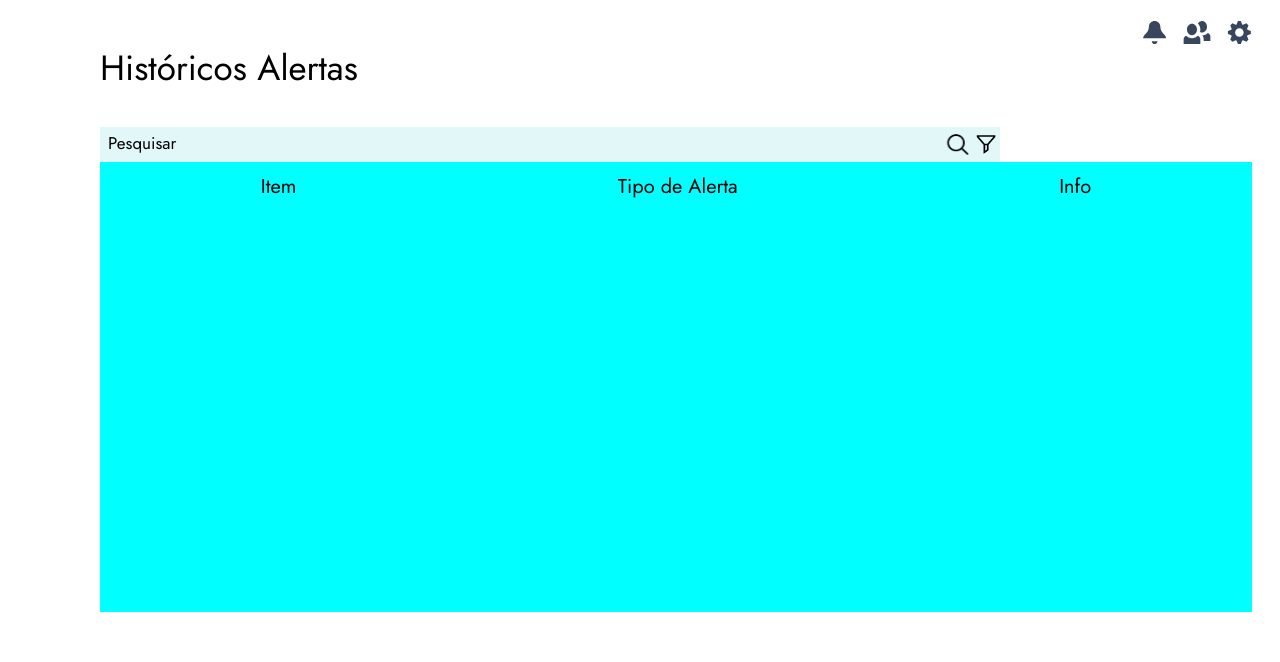
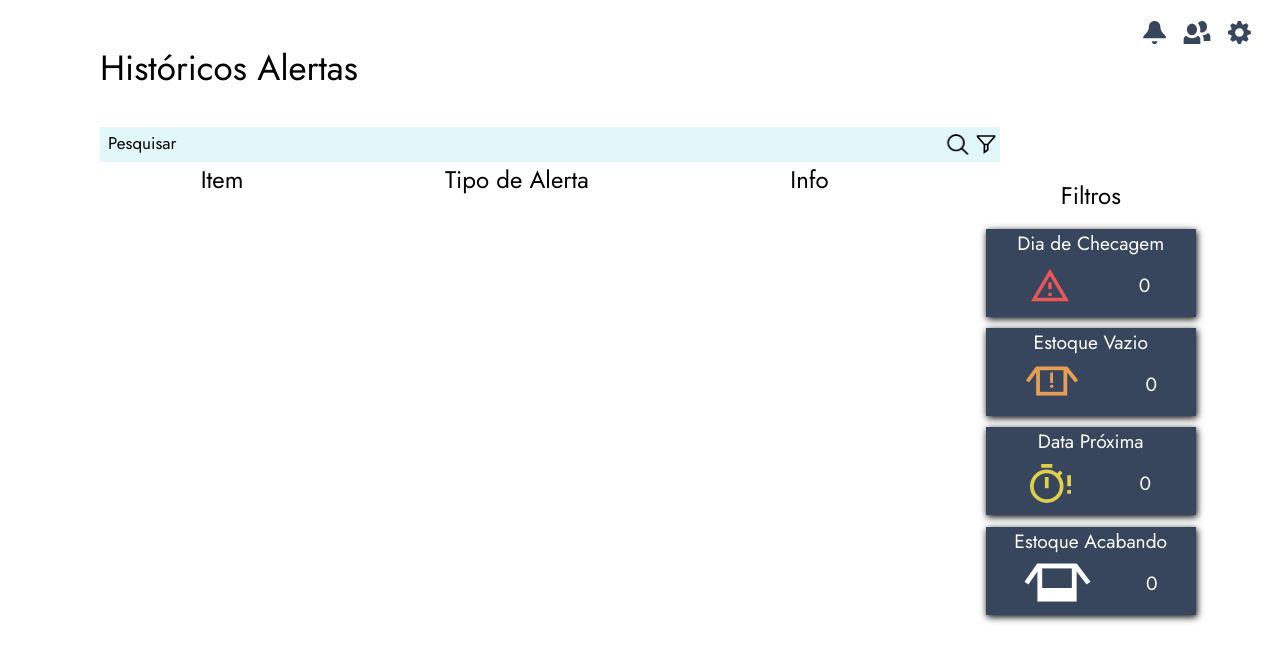
Before and after one commit to Gourmet-Inventory/Front, a React (Create React App) app in the folder gourmet-inventory/: page /gourmet-inventory/alertas in a window 1280 px wide. Shown: the top 662 px of the page. Built offline with nearby package versions, Linux system fonts and the light colour scheme.

Commit message:
Modal cadastro finalizada

```diff
--- /dev/null
+++ b/gourmet-inventory/src/components/modalCadastroForn/ModalCadastro.jsx
@@ -0,0 +1,27 @@
+import React, { Children, useEffect, useState } from "react";
+import styles from "./ModalCadastro.module.css";
+import fechar from "../../utils/assets/Fechar.svg"
+
+function ModalCadastro({isOpen, setModalOpen, children}) {
+
+    if(isOpen){
+        return (
+            <>
+                <div className={styles["form"]}>
+
+                    <div className={styles["modal"]}>
+                    <img src={fechar} onClick={setModalOpen}/>
+                    <div>
+                        {children}
+                    </div>
+                    </div>
+                </div>
+            </>
+        )
+    }
+
+    return null;
+
+}
+
+export default ModalCadastro;
--- /dev/null
+++ b/gourmet-inventory/src/components/modalCadastroForn/ModalCadastro.module.css
@@ -0,0 +1,31 @@
+.form{
+    position: fixed;
+    top: 0;
+    bottom: 0;
+    left: 0;
+    right: 0;
+    background-color: rgba(0, 0, 0, 0.7);
+    z-index: 1000;
+}
+
+.modal{
+    display: flex;
+    flex-direction: column;
+    align-items: center;
+    position: fixed;
+    top: 50%;
+    left: 50%;
+    transform: translate(-50%, -50%);
+    height: 80vh;
+    width: 35vw;
+    background-color: #37455D;
+    box-shadow: 4px 4px 13px #2b2b2b;
+}
+
+.form img{
+    margin-left: 25.5rem;
+    margin-top: 1rem;
+    cursor: pointer;
+    z-index: 1001;
+    height: 1.2rem;
+}
--- a/gourmet-inventory/src/pages/alerta/Alerta.jsx
+++ b/gourmet-inventory/src/pages/alerta/Alerta.jsx
@@ -1,6 +1,10 @@
 import React, { useEffect, useState } from "react";
 import BarraPesquisa from "../../components/barraPesquisa/barraPesquisa";
 import ImgConfig from "../../components/imgConfig/ImgConfig";
+import diaChecagem from "../../utils/assets/Alerta data de verificar.svg"
+import ItemAcabando from "../../utils/assets/Alerta Item Acabando Branco.svg"
+import dataProxima from "../../utils/assets/Alerta data próxima.svg"
+import itemVazio from "../../utils/assets/Alerta Item Vazio.svg"
 import styles from "./Alerta.module.css";
 import { toast } from 'react-toastify';
 
@@ -14,10 +18,43 @@ const Alerta = () => {
             <ImgConfig/>
 
             <div className={styles["form"]}>
-                <div className={styles["tituloForm"]}>
+                <div className={styles["tabelaForm"]}>
                     <span>Item</span>
                     <span>Tipo de Alerta</span>
                     <span>Info</span>
+                </div>
+                <div className={styles["filtrosForm"]}>
+                    <h1>Filtros</h1>
+                    <div className={styles["filtros"]}>
+                        <div className={styles["card"]}>
+                            <span>Dia de Checagem</span>
+                            <div className={styles["legenda"]}>
+                                <img src={diaChecagem}/>
+                                <span>0</span>
+                            </div>
+                        </div>
+                        <div className={styles["card"]}>
+                            <span>Estoque Vazio</span>
+                            <div className={styles["legenda"]}>
+                                <img src={itemVazio}/>
+                                <span>0</span>
+                            </div>
+                        </div>
+                        <div className={styles["card"]}>
+                            <span>Data Próxima</span>
+                            <div className={styles["legenda"]}>
+                                <img src={dataProxima}/>
+                                <span>0</span>
+                            </div>
+                        </div>
+                        <div className={styles["card"]}>
+                            <span>Estoque Acabando</span>
+                            <div className={styles["legenda"]}>
+                                <img src={ItemAcabando}/>
+                                <span>0</span>
+                            </div>
+                        </div>
+                    </div>
                 </div>
             </div>
 
--- a/gourmet-inventory/src/pages/alerta/Alerta.module.css
+++ b/gourmet-inventory/src/pages/alerta/Alerta.module.css
@@ -2,38 +2,68 @@
     width: 90vw;
     height: 450px;
     margin-left: 100px;
-    background-color: aqua;
+    display: flex;
 }
 
-.tituloForm{
+.tabelaForm{
     display: flex;
-    height: 50px;
+    height: 100%;
     justify-content: space-around;
+    align-items: baseline;
+    width: 65.9vw;
+}
+
+.tabelaForm span{
+    font-size: 1.5rem;
+}
+
+.filtrosForm{
+    width: 20.5rem;
+    display: flex;
+    flex-direction: column;
     align-items: center;
 }
 
-.tituloForm span{
-    font-size: 20px;
-}
-
-.cabecalho{
-    width: 100%;
-    display: flex;
-    align-items: end;
-    gap: 20px;
-}
-
-.cabecalho button{
-    background-color: #E59E53;
-    border-radius: 0%;
-    width: 200px;
-    height: 65px;
-    color: black;
-    font-size: 19px;
-    margin-bottom: -25px;
+.filtrosForm h1{
+    font-size: 1.5rem;
     font-weight: lighter;
 }
 
-.cabecalho button:hover{
-    background-color: #a77940;
+.filtros{
+    height: 30rem;
+    width: 100%;
+    align-items: center;
+    display: flex;
+    flex-direction: column;
+    gap: 0.7rem;
 }
+
+.card{
+    width: 65%;
+    height: 5.5rem;
+    background-color: #37455D;
+    display: flex;
+    flex-direction: column;
+    align-items: center;
+    color: white;
+    cursor: pointer;
+    box-shadow: 1px 2px 7px #000000;
+}
+
+.card span{
+    font-size: 1.2rem;
+}
+
+.legenda{
+    display: flex;
+    width: 90%;
+    height: 3.5rem;
+    align-items: center;
+    justify-content: space-around;
+
+}
+
+
+.legenda img{
+    height: 2.4rem;
+}
--- a/gourmet-inventory/src/pages/pagFornecedor/pagFornecedor.jsx
+++ b/gourmet-inventory/src/pages/pagFornecedor/pagFornecedor.jsx
@@ -2,15 +2,18 @@ import React, { useEffect, useState } from "react";
 import BarraPesquisa from "../../components/barraPesquisa/barraPesquisa";
 import ImgConfig from "../../components/imgConfig/ImgConfig";
 import styles from "./pagFornecedor.module.css";
+import ModalCadastro from "../../components/modalCadastroForn/ModalCadastro";
 import { toast } from 'react-toastify';
 
-const pagFornecedor = () => {
+function PagFornecedor () {
+    const[openCadastro, setOpenCadastro] = useState(false);
+
     return (
         <>
         <div className={styles["body"]}>
             <div className={styles["cabecalho"]}>
             <BarraPesquisa tituloPag={"Fornecedor"}/>
-            <button>Cadastrar Fornecedor</button>
+            <button onClick={() => setOpenCadastro(true)}>Cadastrar Fornecedor</button>
             </div>
             <ImgConfig/>
 
@@ -22,10 +25,38 @@ const pagFornecedor = () => {
                 </div>
             </div>
 
-
+            <ModalCadastro isOpen={openCadastro} setModalOpen={() => setOpenCadastro(!openCadastro)}>
+                {/* children */}
+                <div className={styles["cadastro"]}>
+                <h3>Cadastrar Fornecedor</h3>
+                        <div className={styles["inputCadastro"]}>
+                            <div className={styles["input"]}>
+                                <span>Nome</span>
+                                <input type="text" />
+                            </div>
+                            <div className={styles["input"]}>
+                                <span>Logradouro</span>
+                                <input type="text" />
+                            </div>
+                            <div className={styles["input"]}>
+                                <span>Numeração</span>
+                                <input type="text" />
+                            </div>
+                            <div className={styles["input"]}>
+                                <span>Telefone</span>
+                                <input type="text" />
+                            </div>
+                            <div className={styles["input"]}>
+                                <span>Categoria</span>
+                                <input type="text" />
+                            </div>
+                        </div>
+                        <button>Cadastrar</button>
+                    </div>
+           </ModalCadastro>
         </div>
         </>
     )
 };
 
-export default pagFornecedor;
+export default PagFornecedor;
--- a/gourmet-inventory/src/pages/pagFornecedor/pagFornecedor.module.css
+++ b/gourmet-inventory/src/pages/pagFornecedor/pagFornecedor.module.css
@@ -36,3 +36,64 @@
 .cabecalho button:hover{
     background-color: #a77940;
 }
+
+/* children */
+
+.cadastro{
+    display: flex;
+    flex-direction: column;
+    align-items: center;
+    position: fixed;
+    top: 50%;
+    left: 50%;
+    transform: translate(-50%, -50%);
+    height: 80vh;
+    width: 35vw;
+    background-color: #37455D;
+    box-shadow: 4px 4px 13px #2b2b2b;
+}
+
+ .cadastro h3{
+    font-weight: lighter;
+    color: white;
+    font-size: 1.5rem;
+}
+
+
+.inputCadastro{
+    display: flex;
+    flex-direction: column;
+    justify-content: space-between;
+    height: 20rem;
+}
+
+.input{
+    display: flex;
+    width: 25rem;
+    justify-content: space-between;
+    align-items: center;
+    color: white;
+    font-size: 1.2rem;
+    font-weight: lighter;
+}
+
+.input input{
+    width: 17rem;
+    border-radius: 0%;
+    font-size: 1rem;
+}
+
+.cadastro button{
+    width: 11rem;
+    height: 3.5rem;
+    font-size: 1.2rem;
+    border-radius: 0%;
+    background-color: #E59E53;
+    margin-top: 2rem;
+    color: black;
+    font-weight: lighter;
+}
+
+.cadastro button:hover{
+    background-color: #a77940;
+}
```
Also changed, not shown: gourmet-inventory/src/utils/assets/Fechar.svg (added).
